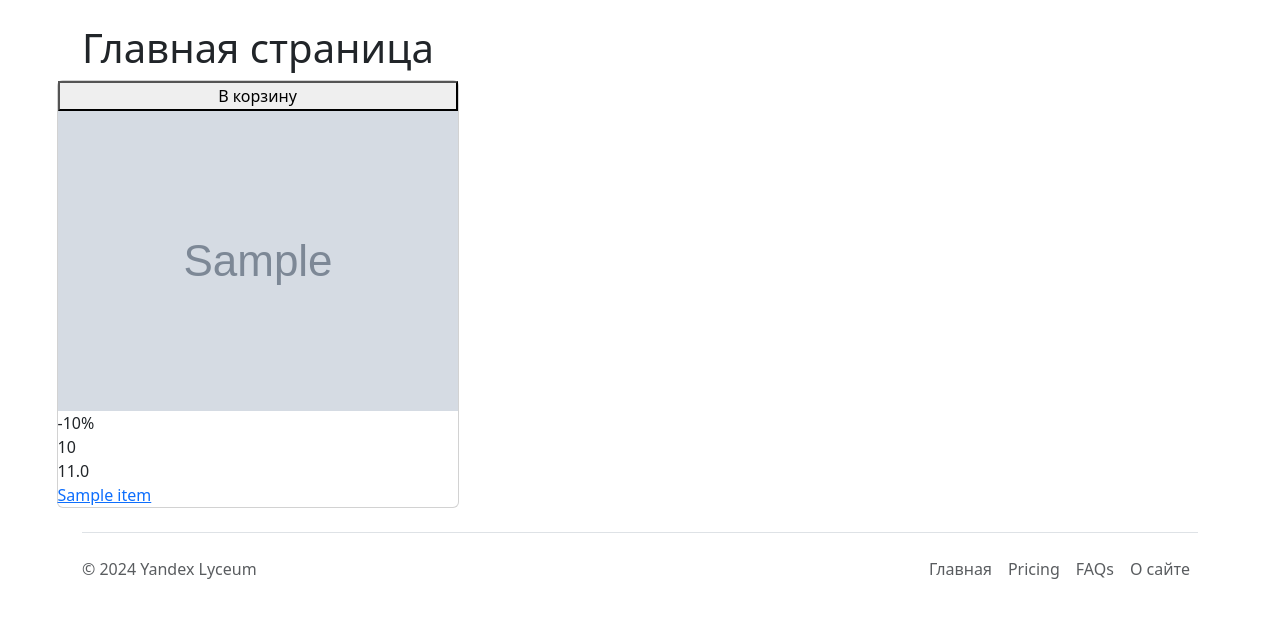
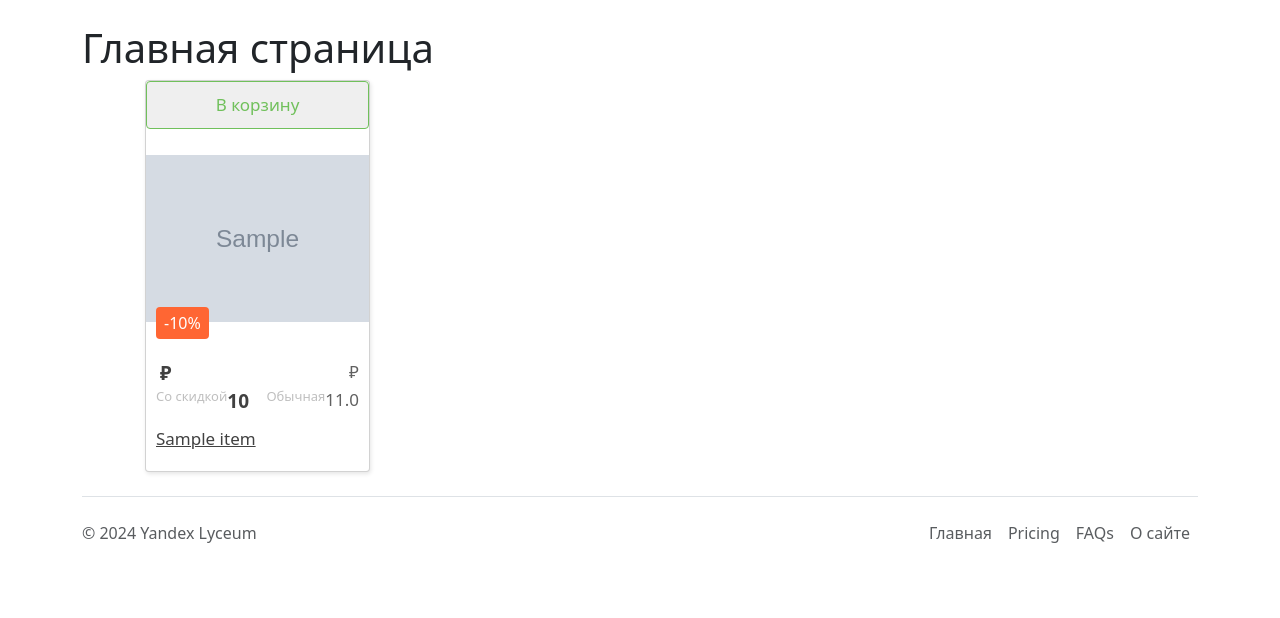
Before and after one commit to DomiStjls/SAD-ETP, a Flask app: page / in a window 1280 px wide. Shown: the part 73-691 px from the top of the page. Run offline with Flask 3, Linux system fonts and the light colour scheme; tables that the repository leaves empty hold one stand-in row (values such as "Sample post"); grey boxes marked "Sample" are stand-in pictures.

Commit message:
Update index.html

```diff
--- a/templates/index.html
+++ b/templates/index.html
@@ -2,6 +2,167 @@
 
 {% block content %}
 <h1>Главная страница</h1>
+<style>
+p {
+  margin: 10 auto;
+  position: relative;
+  display: block;
+
+}
+a {
+    color:blue;
+}
+.card {
+  width: 225px;
+  min-height: 350px;
+  box-shadow: 1px 2px 4px rgba(0, 0, 0, 0.1);
+  display: flex;
+  flex-direction: column; /* Размещаем элементы в колонку */
+  border-radius: 4px;
+  transition: 0.2s;
+  position: relative;
+}
+.cards {
+  display: grid;
+  grid-template-columns: repeat(auto-fill, 225px);
+  width: 100%;
+  max-width: 1000px;
+  justify-content: center;
+  justify-items: center;
+  column-gap: 30px;
+  row-gap: 40px;
+  margin: 0 auto;
+}
+
+.card:hover {
+  box-shadow: 4px 8px 16px rgba(255, 102, 51, 0.2);
+}
+
+.card__top {
+  flex: 0 0 220px;
+  position: relative;
+  overflow: hidden;
+}
+
+.card__image {
+  display: block;
+  position: absolute;
+  top: 0;
+  left: 0;
+  width: 100%;
+  height: 100%;
+}
+
+.card__image > img {
+  width: 100%;
+  height: 100%;
+  object-fit: contain;
+  transition: 0.2s;
+}
+
+.card__image:hover > img {
+  transform: scale(1.1);
+}
+
+
+.card__label {
+  padding: 4px 8px;
+  position: absolute;
+  bottom: 10px;
+  left: 10px;
+  background: #ff6633;
+  border-radius: 4px;
+  font-weight: 400;
+  font-size: 16px;
+  color: #fff;
+}
+
+.card__bottom {
+  display: flex;
+  flex-direction: column;
+  flex: 1 0 auto;
+  padding: 10px;
+}
+
+.card__prices {
+  display: flex;
+  margin-bottom: 10px;
+  flex: 0 0 50%;
+}
+
+.card__price::after {
+  content: "₽";
+  margin-left: 4px;
+  position: relative;
+}
+
+.card__price--discount {
+  font-weight: 700;
+  font-size: 19px;
+  color: #414141;
+  display: flex;
+  flex-wrap: wrap-reverse;
+}
+
+.card__price--discount::before {
+  content: "Со скидкой";
+  font-weight: 400;
+  font-size: 13px;
+  color: #bfbfbf;
+}
+
+.card__price--common {
+  font-weight: 400;
+  font-size: 17px;
+  color: #606060;
+  display: flex;
+  flex-wrap: wrap-reverse;
+  justify-content: flex-end;
+}
+
+.card__price--common::before {
+  content: "Обычная";
+  font-weight: 400;
+  font-size: 13px;
+  color: #bfbfbf;
+}
+
+.card__title {
+  display: block;
+  margin-bottom: 10px;
+  font-weight: 400;
+  font-size: 17px;
+  line-height: 150%;
+  color: #414141;
+}
+
+.card__title:hover {
+  color: #ff6633;
+}
+
+.card__add {
+  display: block;
+  width: 100%;
+  font-weight: 400;
+  font-size: 17px;
+  color: #70c05b;
+  padding: 10px;
+  text-align: center;
+  border: 1px solid #70c05b;
+  border-radius: 4px;
+  cursor: pointer;
+  transition: 0.2s;
+  margin-top: auto;
+}
+
+.card__add:hover {
+  border: 1px solid #ff6633;
+  background-color: #ff6633;
+  color: #fff;
+}
+
+</style>
+
 <div class="cards">
     {% for item in data%}
     <div style="display: grid;grid-template-columns: repeat(auto-fill, 225px);width: 100%;max-width: 1000px; justify-content: center; justify-items: center; column-gap: 30px;  row-gap: 40px; margin: 0 auto;">
```
